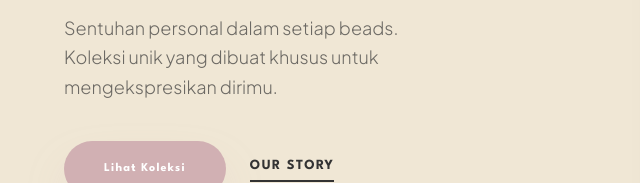
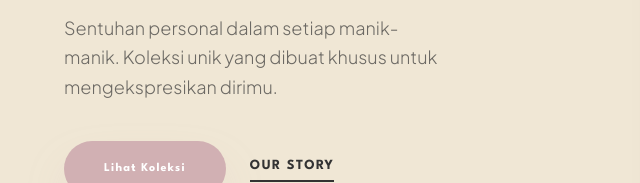
Before and after one commit to rgnsilvas/geewa, a plain HTML site: page index.html in a window 1280 px wide. Shown: the part 463-646 px from the top of the page, 0-640 px from the left. Drawn offline with nearby package versions, Linux system fonts and the light colour scheme; a web font is replaced by a local one.

Commit message:
Update text

```diff
--- a/index.html
+++ b/index.html
@@ -57,7 +57,7 @@
                     Elevate <br><span class="italic font-normal text-sage font-serif">Your Style.</span>
                 </h1>
                 <p class="text-lg text-charcoal/70 mb-10 max-w-sm leading-relaxed font-light">
-                    Sentuhan personal dalam setiap beads. Koleksi unik yang dibuat khusus untuk mengekspresikan dirimu.
+                    Sentuhan personal dalam setiap manik-manik. Koleksi unik yang dibuat khusus untuk mengekspresikan dirimu.
                 </p>
                 <div class="flex items-center space-x-6">
                     <a href="#katalog" class="bg-lilac text-white px-10 py-5 rounded-full font-bold shadow-2xl shadow-lilac/40 hover:scale-105 transition-transform font-spartan text-xs tracking-widest">Lihat Koleksi</a>
```
